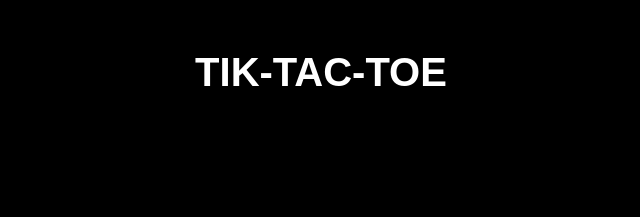
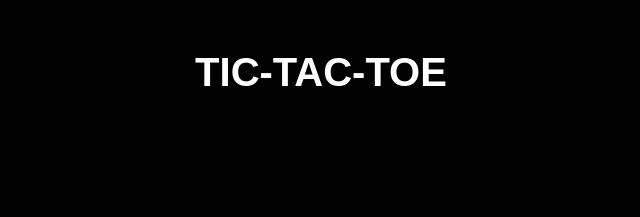
Before and after one commit to pathakvikash04/SCT_WD_03, a plain HTML site: page index.html in a window 1280 px wide. Shown: the top 217 px of the page, 319-959 px from the left. Drawn offline with Linux system fonts and the light colour scheme.

Commit message:
Update index.html

```diff
--- a/index.html
+++ b/index.html
@@ -3,12 +3,12 @@
 <head>
     <meta charset="UTF-8">
     <meta name="viewport" content="width=device-width, initial-scale=1.0">
-    <title>TIK-TAC-TOE</title>
+    <title>TIC-TAC-TOE</title>
     <link rel="stylesheet" href="style.css">
 </head>
 <body>
     <div class="container">
-        <h1>TIK-TAC-TOE</h1>
+        <h1>TIC-TAC-TOE</h1>
         <div class="box">
             <div class="cell" data-cell></div>
             <div class="cell" data-cell></div>
```
